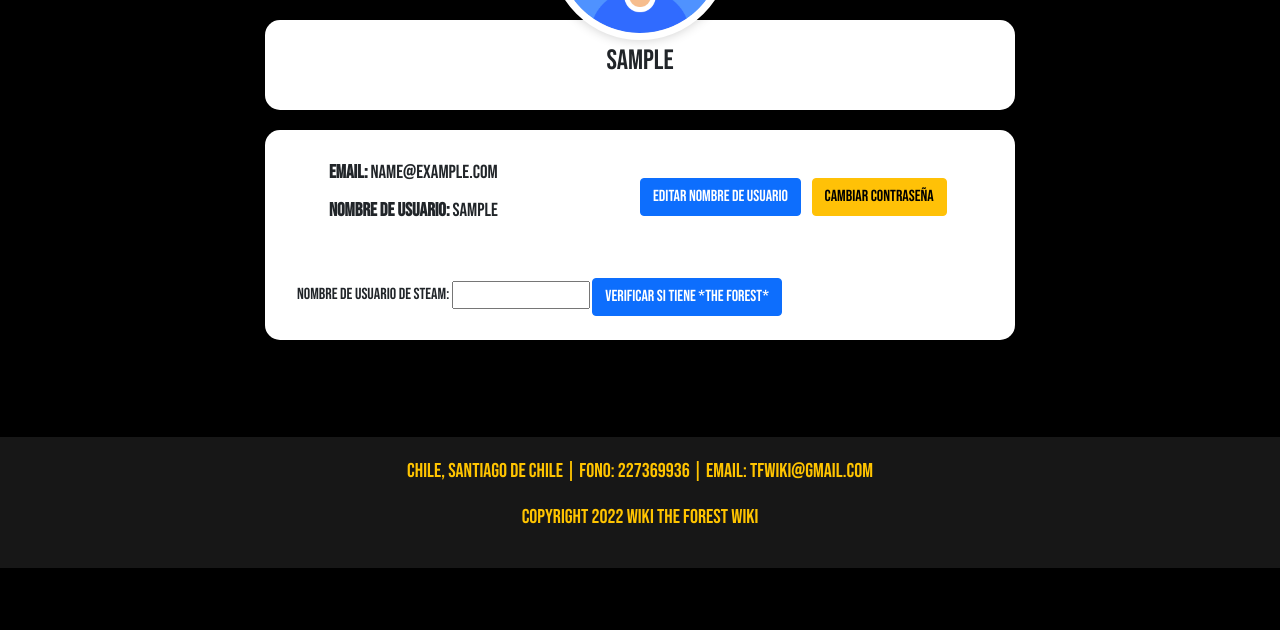
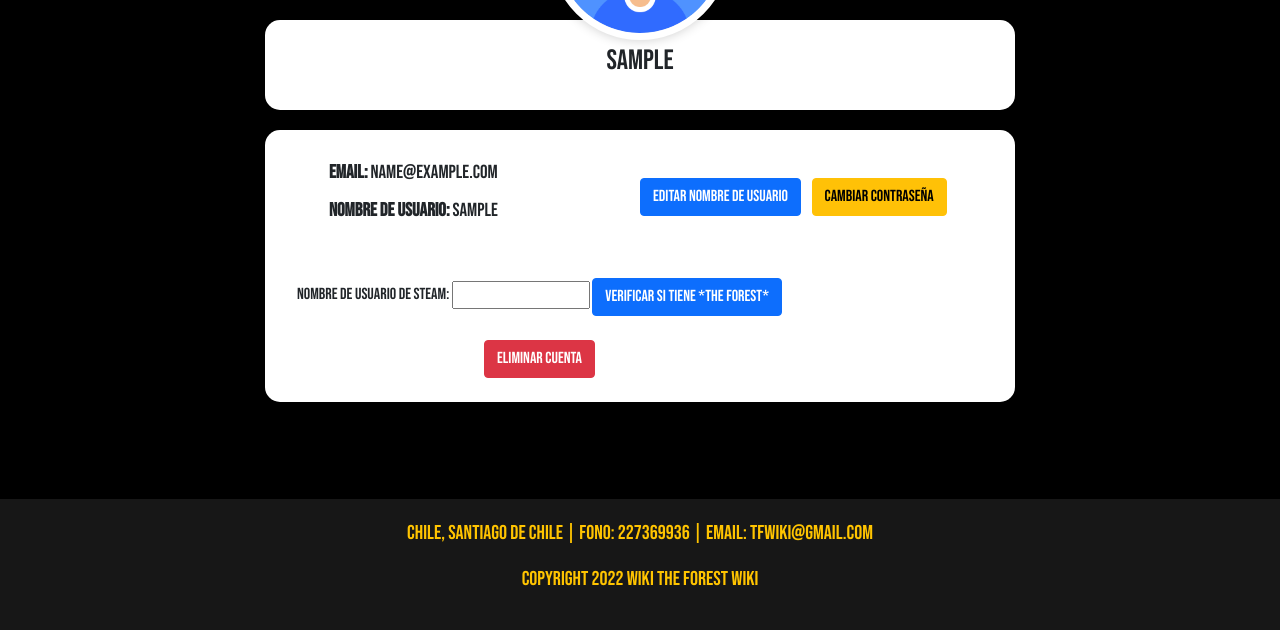
Before and after one commit to ryuro24/TF_Wiki_S6, a Django app: page /micuentatf/ in a window 1280 px wide. Shown: the part 343-973 px from the top of the page. Before the commit the page ends 911 px from the top, so only its background shows below. Run offline with Django 5.2, Linux system fonts and the light colour scheme; the visitor is signed in with stand-in values (Sample User, id 1); parts of the project's set-up code (start-up, migrations or seed data) failed here and were passed over; some libraries are stand-ins or nearby versions.

Commit message:
agregado boton para eliminar cuenta
botón en micuenta para eliminar cuenta.

```diff
--- a/prueba1/apptest/templates/micuentatf.html
+++ b/prueba1/apptest/templates/micuentatf.html
@@ -87,6 +87,14 @@
                   {% endif %}
                 </div>
                 {% endif %}
+              <!-- Botón para eliminar la cuenta -->
+              <div class="text-center mt-4">
+                <form method="POST" onsubmit="return confirm('¿Estás seguro de que deseas eliminar tu cuenta? Esta acción no se puede deshacer.');">
+                  {% csrf_token %}
+                  <input type="hidden" name="delete_account" value="1">
+                  <button type="submit" class="btn btn-danger">Eliminar cuenta</button>
+                </form>
+              </div>
         </div>
 
         {% if messages %}
--- a/prueba1/apptest/views.py
+++ b/prueba1/apptest/views.py
@@ -86,6 +86,20 @@ def micuentatf(request):
     usuario = request.user
     username_form = EditarUsernameForm(instance=usuario)
     password_form = CambiarContrasenaForm()
+
+    if request.method == "POST":
+        if 'delete_account' in request.POST:
+            user = request.user
+            # Eliminar token si existe
+            try:
+                token = Token.objects.get(user=user)
+                token.delete()
+            except Token.DoesNotExist:
+                pass  # Si no tiene token, no pasa nada
+            # Eliminar usuario
+            user.delete()
+            # Redirigir sin mensaje
+            return redirect('inicio')  # Cambia 'home' por la vista a donde rediriges luego de eliminar la cuenta
 
     if request.method == 'POST':
         if 'edit_username' in request.POST:
```
